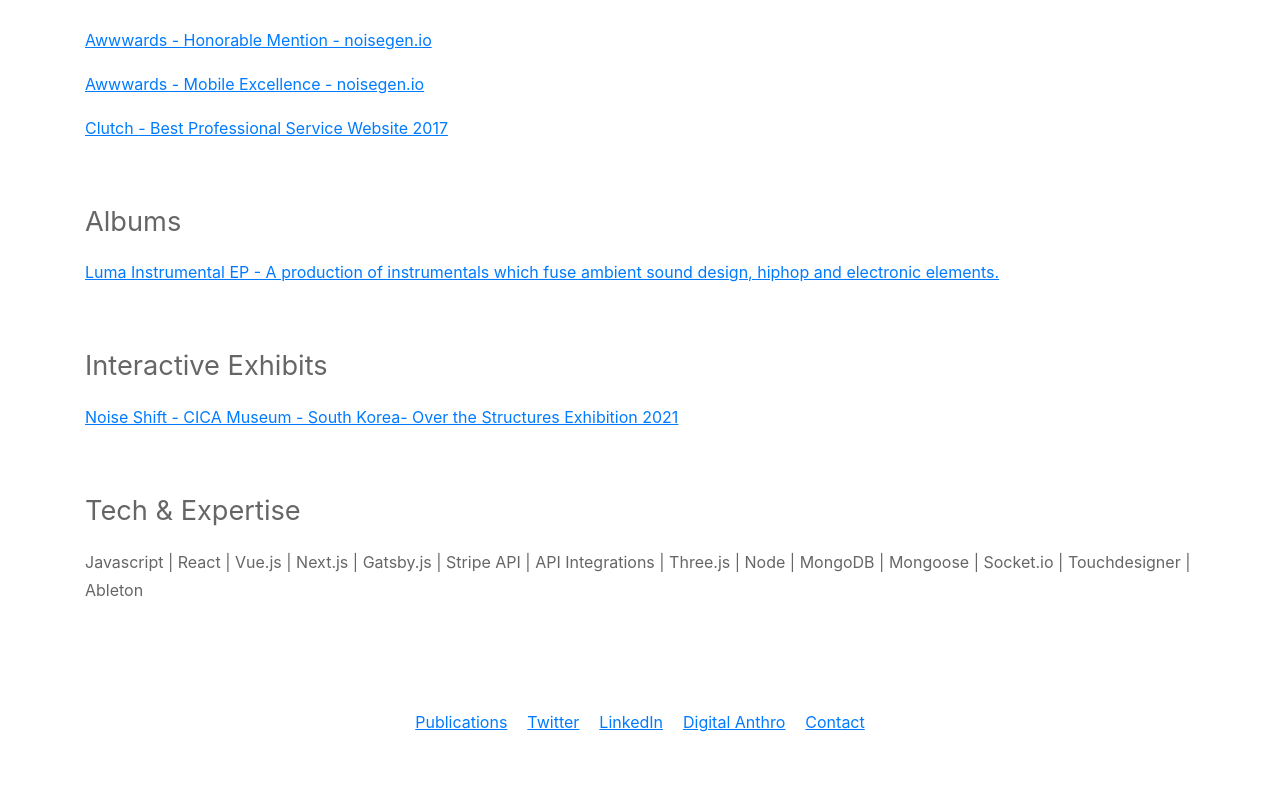
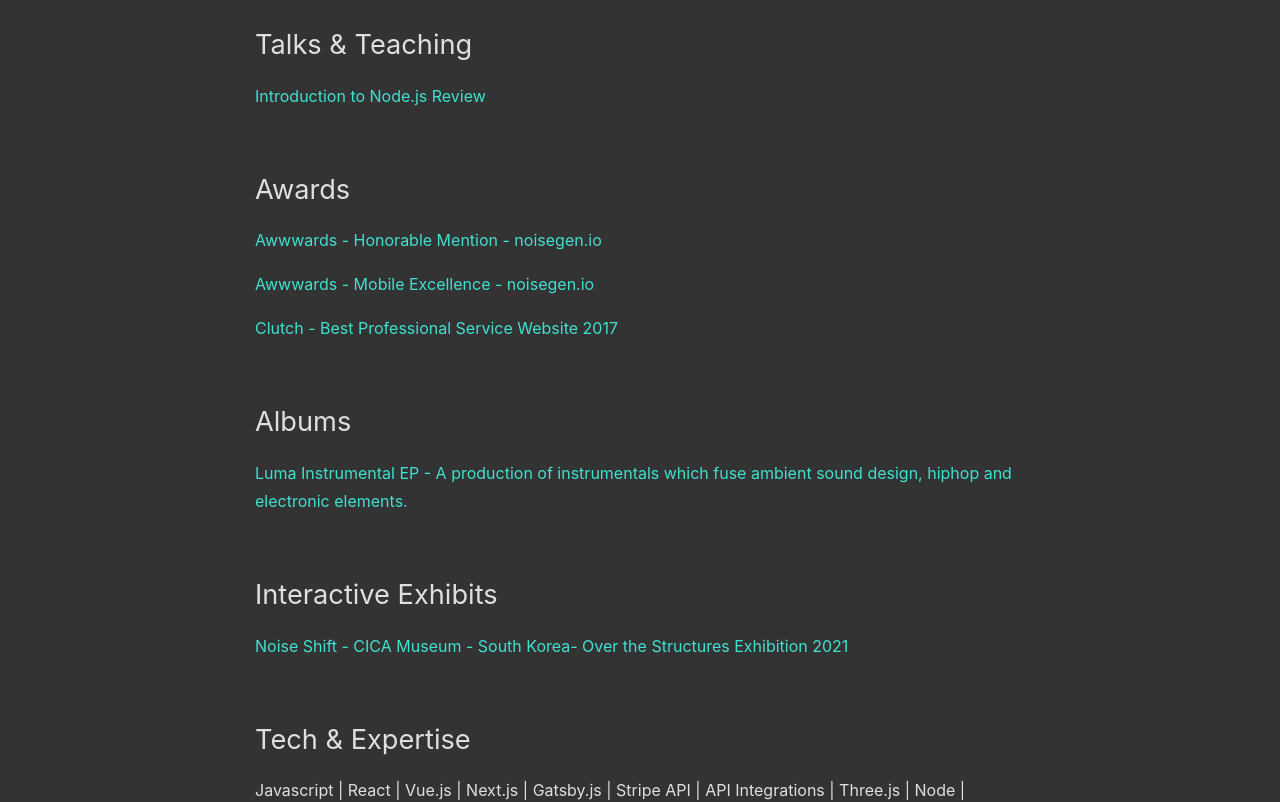
Before and after one commit to keeysnc/portfolio, a React (Create React App) app: page / in a window 1280 px wide. Shown: the part 1688-2490 px from the top of the page. Built offline with nearby package versions, Linux system fonts and the light colour scheme.

Commit message:
update portfolio

```diff
--- a/src/App.css
+++ b/src/App.css
@@ -2,8 +2,8 @@
 	padding: 0;
 	margin: 0;
 	font-family: "Roboto", sans-serif;
-	background-color: #ffffff !important;
-	color: #666 !important;
+	background-color: #333 !important;
+	color: rgb(223, 223, 223) !important;
 	position: relative;
 	font-size: 18px;
 	font-weight: 400 !important;
@@ -33,7 +33,12 @@
 }
 
 a {
-	text-decoration: underline !important;
+	text-decoration: none !important;
+	color: turquoise !important;
+}
+
+a:hover {
+	color: hsl(174, 68%, 69%) !important;
 }
 
 h1 {
@@ -73,10 +78,6 @@
 	display: inline-block;
 	padding: 20px 20px 20px 0;
 	text-decoration: none;
-}
-
-a:hover {
-	color: #007bffbd !important;
 }
 
 .hero {
@@ -221,6 +222,8 @@
 
 .section {
 	padding-bottom: 50px;
+	max-width: 800px;
+	margin: auto;
 }
 
 .footer ul {
@@ -253,7 +256,6 @@
 	color: white;
 	display: flex;
 	flex-direction: row;
-	justify-content: space-around;
 }
 
 .social-media {
--- a/src/App.js
+++ b/src/App.js
@@ -10,7 +10,7 @@
 function App() {
 	return (
 		<Router basename={process.env.PUBLIC_URL}>
-			<div className="App">
+			<div className="App section">
 				<header className="App-header">
 					<Container>
 						<ul>
--- a/src/components/Bio.js
+++ b/src/components/Bio.js
@@ -2,7 +2,7 @@
 
 function Bio() {
 	return (
-		<div className="section">
+		<div>
 			<div className="section">
 				<h1>About</h1>
 				<p>
@@ -32,6 +32,7 @@
 				</a>
 				<br></br>
 			</div>
+			<div>
 				<h1>Work Experience</h1>
 				<p>
 					<strong>Accenture</strong> <br></br> Full Stack Web Developer<br></br> <small>December 2019 - Present</small>
@@ -53,8 +54,8 @@
 				<p>
 					<strong>RP3 Agency</strong> <br></br> Creative Technologist<br></br> <small>Aug 1, 2017 - September 2019</small>
 					<br></br> I started as a UI/UX developer contractor and eventually accepted a full time role as a Creative Technologist in RP3's creative
-				department. I worked as a hybrid designer and frontend developer creating websites & digital experiences for brands such as Norfolk Southern,
-				Giant and HRCI. During RP3's most current rebranding I lead the frontend development of the new RP3 website.
+					department. I worked as a hybrid designer and frontend developer creating websites & digital experiences for brands such as Norfolk
+					Southern, Giant and HRCI. During RP3's most current rebranding I lead the frontend development of the new RP3 website.
 				</p>
 
 				<br />
@@ -124,6 +125,7 @@
 					Touchdesigner | Ableton
 				</p>
 			</div>
+		</div>
 	);
 }
 
--- a/src/components/Footer.js
+++ b/src/components/Footer.js
@@ -5,7 +5,7 @@
 function Footer() {
 	return (
 		<div className="Bio footer">
-			<div className="justify-content-center">
+			<div>
 				<Container>
 					<ul>
 						<a alt="medium" target="_blank" rel="noopener noreferrer" href="https://medium.com/@natekeeys">
```
Also changed, not shown: src/components/Container.js (+2 -7 lines). Lines whose indentation alone changed are shown as unchanged.
